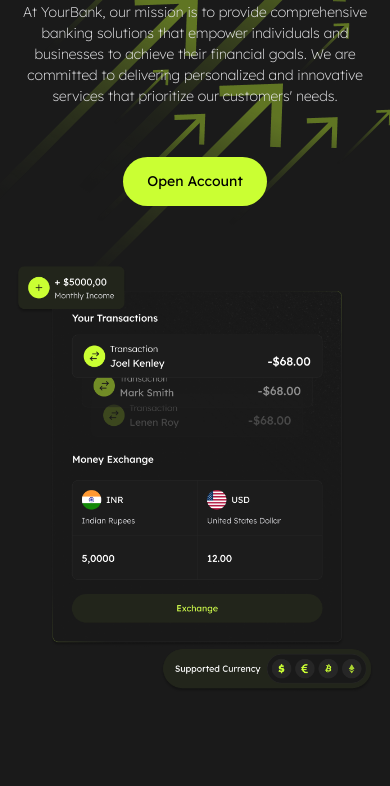
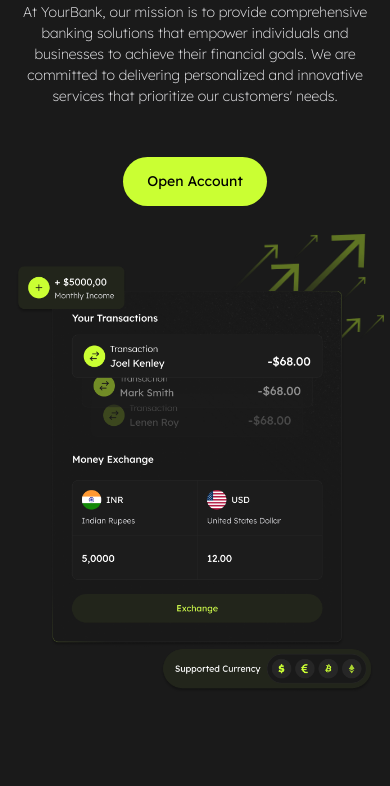
Before and after one commit to AssanovSl/Bank-company, a plain HTML site: page index.html in a window 390 px wide. Shown: the part 396-1182 px from the top of the page. Drawn offline with Linux system fonts and the light colour scheme; files whose address does not match are found by name.

Commit message:
progect done.

```diff
--- a/css/style.css
+++ b/css/style.css
@@ -965,6 +965,14 @@ hr {
     }
 
 
+    .header {
+        background-size: 29%;
+    }
+
+    .header__hero {
+        background: url(../img/decor/bg-arrow.png) 98% 20% no-repeat;
+    }
+
     .header__top {
         padding-top: 30px;
         margin-bottom: 56px;
@@ -1199,6 +1207,11 @@ hr {
 }
 
 @media (max-width: 1210px) {
+    .header__hero {
+        background: url(../img/decor/bg-arrow.png) 100% 10% no-repeat;
+        background-size: 15%;
+    }
+
     .products__description {
         max-width: 615px;
     }
@@ -1209,6 +1222,10 @@ hr {
 }
 
 @media (max-width: 1100px) {
+    .header {
+        background-size: 50%;
+    }
+
     .hero__content {
         max-width: 553px;
         align-self: center;
@@ -1318,6 +1335,15 @@ hr {
     .logo {
         max-width: 101px;
         z-index: 3;
+    }
+
+    .header {
+        background-size: 80%;
+    }
+
+    .header__hero {
+        background: url(../img/decor/bg-arrow.png) 98% 54% no-repeat;
+        background-size: 41%;
     }
 
     .header__login {
@@ -1363,6 +1389,25 @@ hr {
         font-size: 30px;
     }
 
+    .hero__inner {
+        flex-direction: column;
+        gap: 60px;
+    }
+
+    .hero__content {
+        max-width: none;
+        display: flex;
+        flex-direction: column;
+        align-items: center;
+        text-align: center;
+        width: 100%;
+    }
+
+    .hero__demo {
+        max-width: none;
+        text-align: center;
+    }
+
     .footer {
         padding: 30px 0 56px;
     }
@@ -1405,18 +1450,9 @@ hr {
         margin-bottom: 96px;
     }
 
-    .hero__inner {
-        flex-direction: column;
-        gap: 60px;
-    }
-
-    .hero__content {
-        max-width: none;
-        display: flex;
-        flex-direction: column;
-        align-items: center;
-        text-align: center;
-        width: 100%;
+    .header__hero {
+        background: url(../img/decor/bg-arrow.png) 97% 59% no-repeat;
+        background-size: 50%;
     }
 
     .mian__products {
@@ -1459,7 +1495,8 @@ hr {
     .cases__tiles-item {
         font-size: 14px;
         padding: 20px 14px;
-
+        height: 100%;
+        justify-content: center;
     }
 
     .cases__grid-percent {
@@ -1564,7 +1601,7 @@ hr {
         font-size: 14px;
     }
 
-    .footer__bottom{
+    .footer__bottom {
         position: relative;
         grid-template-columns: none;
         justify-content: center;
@@ -1586,6 +1623,11 @@ hr {
         max-width: 388px;
     }
 
+    .header__hero {
+        background: url(../img/decor/bg-arrow.png) 97% 62% no-repeat;
+        background-size: 47%;
+    }
+
     .body--opened-menu .header__login {
         right: 20px;
     }
--- a/index.html
+++ b/index.html
@@ -90,7 +90,7 @@
                                 individuals and businesses to achieve their financial goals. We are committed to
                                 delivering personalized and innovative services that prioritize our customers' needs.
                             </p>
-                            <a href="" class="hero__button button">Open Account</a>
+                            <a href="#" class="hero__button button">Open Account</a>
                         </div>
                         <div class="hero__demo">
                             <div class="hero__demo-img">
```
Lines whose indentation alone changed are shown as unchanged.
